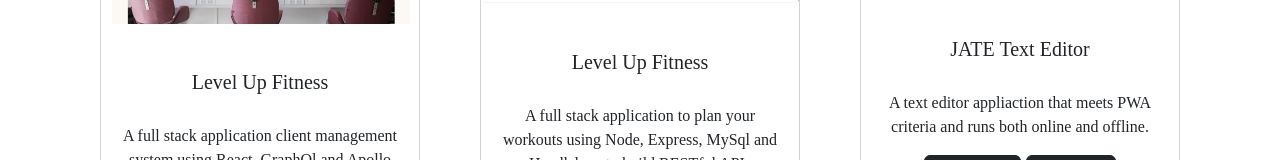
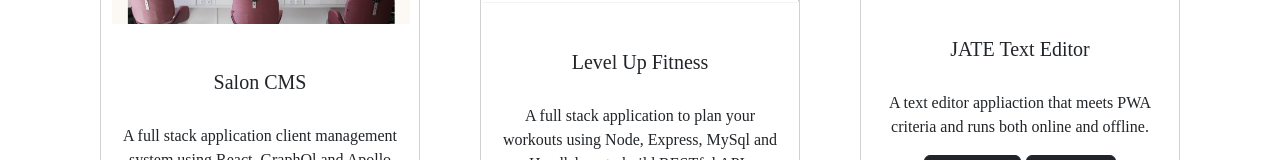
Before and after one commit to Laurencvengros/20_React-Portfolio, a React (Create React App) app: page /projects in a window 1280 px wide. Shown: the part 461-621 px from the top of the page. Built offline with nearby package versions, Linux system fonts and the light colour scheme; what webfontloader would draw is missing.

Commit message:
adding salon cms

```diff
--- a/src/components/Projects.js
+++ b/src/components/Projects.js
@@ -25,7 +25,7 @@ WebFont.load({
 const data = [
    {
     id: 1,
-    name: "Level Up Fitness" ,
+    name: "Salon CMS" ,
     description: "A full stack application client management system using React, GraphQl and Apollo where the user can manage their clients and their calendar",
     view: "https://github.com/Laurencvengros/Salon-cms",
     deploy: "https://vast-shore-74918.herokuapp.com/",
```
